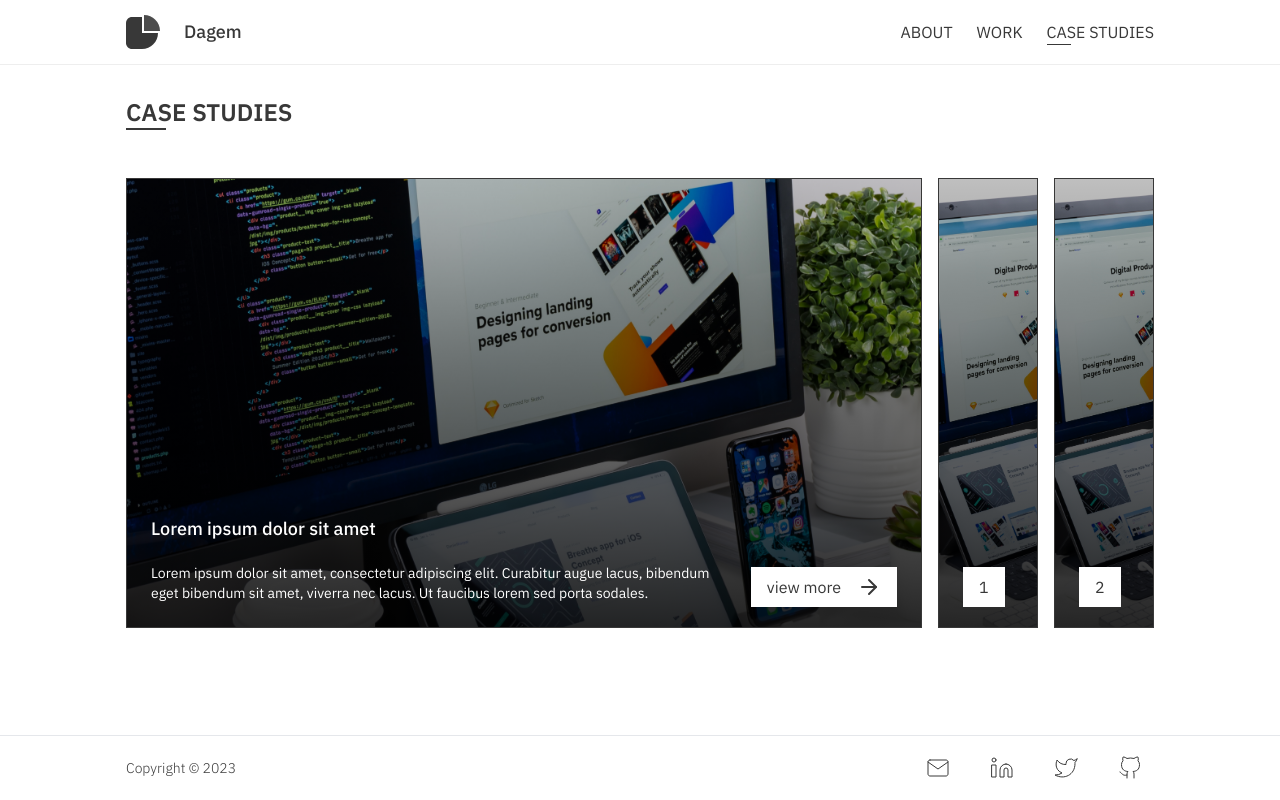
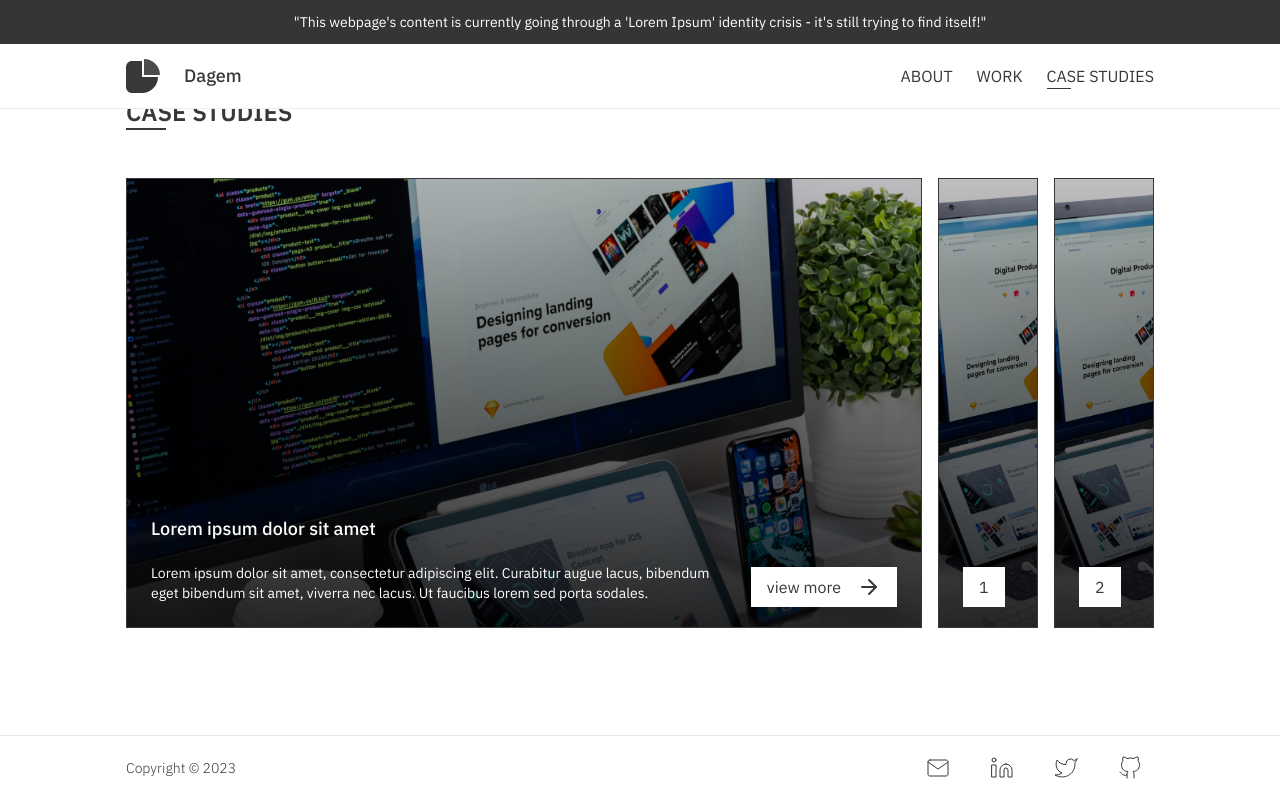
Before and after one commit to dagemtadesse/portfolio, a Next.js app: page /case-study in a window 1280 px wide. Built offline with nearby package versions, Linux system fonts and the light colour scheme.

Commit message:
Feat: Comming soon banner

```diff
--- a/app/case-study/[id]/page.tsx
+++ b/app/case-study/[id]/page.tsx
@@ -1,3 +1,4 @@
+import { Metadata } from "next";
 import { BlogContent } from "../../../sections/case-study/BlogContent";
 import { BlogHero } from "../../../sections/case-study/BlogHero";
 
@@ -9,3 +10,7 @@ export default function page() {
     </div>
   );
 }
+
+export const metadata: Metadata = {
+  title: "Case study | Dagem Tadesse",
+};
--- a/app/case-study/page.tsx
+++ b/app/case-study/page.tsx
@@ -21,5 +21,5 @@ export default function Page() {
 }
 
 export const metadata: Metadata = {
-  title: "case studies | Dagem Tadesse",
+  title: "Case studies | Dagem Tadesse",
 };
--- a/app/layout.tsx
+++ b/app/layout.tsx
@@ -1,5 +1,3 @@
-"use client";
-
 import { ReactNode } from "react";
 
 import { Socials } from "../components/Socials";
@@ -8,6 +6,7 @@ import { Container } from "../components/Container";
 import "../styles/index.css";
 import { Header } from "../components/Header";
 import { SnackBarProvider } from "../components/modals/SnackBar";
+import { Metadata } from "next";
 
 export default function RootLayout({ children }: { children: ReactNode }) {
   return (
@@ -44,3 +43,7 @@ export default function RootLayout({ children }: { children: ReactNode }) {
     </html>
   );
 }
+
+export const metadata: Metadata = {
+  title: "Dagem Tadesse",
+};
--- a/components/Header.tsx
+++ b/components/Header.tsx
@@ -1,3 +1,5 @@
+"use client";
+
 import Image from "next/image";
 import Link from "next/link";
 import { useState } from "react";
@@ -5,9 +7,14 @@ import { motion, AnimatePresence } from "framer-motion";
 import { Menu } from "react-feather";
 import { Container } from "./Container";
 import { NavMenu } from "./NavMenu";
+import { CommingSoonBanner } from "./modals/CommingSoonBanner";
+import { usePathname, useRouter } from "next/navigation";
 
 export const Header = () => {
+  const path = usePathname();
   const [isOpen, setIsOpen] = useState(false);
+
+  const showBanner = path.startsWith("/case-study");
 
   const menuItems = (
     <>
@@ -24,17 +31,16 @@ export const Header = () => {
   );
 
   return (
-    <>
-      <nav className="py-[15px] border-b border-lighterGrey fixed w-full bg-white z-40">
+    <header className="fixed w-full z-40">
+      {showBanner && <CommingSoonBanner />}
+      <nav className="py-[15px] border-b border-lighterGrey bg-white">
         <Container className="flex justify-between items-center">
           <Link href="/" className="flex items-center text-lg gap-6">
             <Image src="/v3/logo.svg" width={34} height={34} alt="Logo" />
             <section className="font-medium">Dagem</section>
           </Link>
 
-          <ul className="gap-6 hidden lg:flex">
-            {menuItems}
-          </ul>
+          <ul className="gap-6 hidden lg:flex">{menuItems}</ul>
 
           <button onClick={() => setIsOpen(true)} className="lg:hidden">
             <Menu className="stroke-1 text-2xl" />
@@ -63,6 +69,6 @@ export const Header = () => {
           </motion.div>
         )}
       </AnimatePresence>
-    </>
+    </header>
   );
 };
--- /dev/null
+++ b/components/modals/CommingSoonBanner.tsx
@@ -0,0 +1,14 @@
+import { Container } from "../Container";
+
+export const CommingSoonBanner = () => {
+  return (
+    <div className="bg-[#353535] text-white py-3 z-50 text-center text-sm">
+      <Container>
+        <p>
+          "This webpage's content is currently going through a 'Lorem Ipsum'
+          identity crisis - it's still trying to find itself!"
+        </p>
+      </Container>
+    </div>
+  );
+};
--- a/components/modals/SnackBar.tsx
+++ b/components/modals/SnackBar.tsx
@@ -1,3 +1,5 @@
+"use client";
+
 import { AnimatePresence, motion } from "framer-motion";
 import { createContext, ReactNode, useEffect, useState } from "react";
 import { X } from "react-feather";
@@ -20,7 +22,7 @@ export const SnackBar = ({
         animate={{ scale: 1, opacity: 1 }}
         exit={{ scale: 0.75, opacity: 0 }}
         transition={{ delay: 0.5 }}
-        className="bg-yellow  bg-darkBlue text-white  w-full md:max-w-md  flex"
+        className="bg-yellow bg-darkBlue text-white w-full md:max-w-md flex drop-shadow-xl"
       >
         <div className="grow py-3 px-5">{children}</div>
         <button
```
